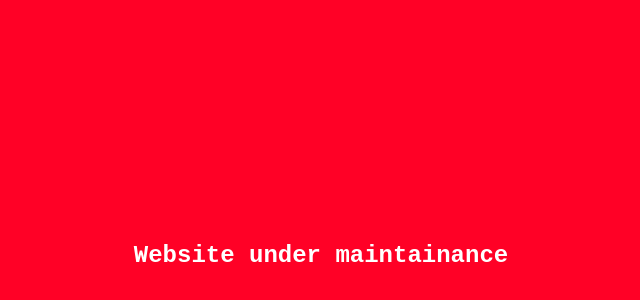
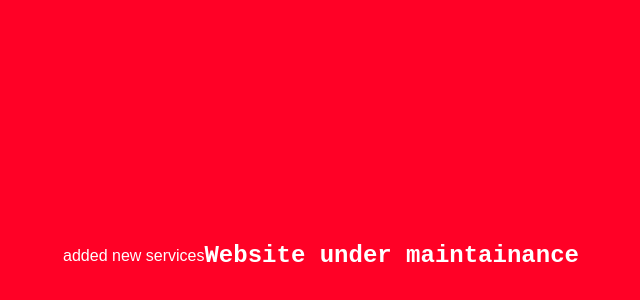
Before and after one commit to Sadhik-A/long-bridge, a plain HTML site: page services.html in a window 1280 px wide. Shown: the part 144-444 px from the top of the page, without its empty margins (319-959 px from the left). Drawn offline with Linux system fonts and the light colour scheme.

Commit message:
Update services.html
added new services

```diff
--- a/services.html
+++ b/services.html
@@ -15,7 +15,7 @@ Author URL: http://w3layouts.com
     <!-- Template CSS -->
     <link rel="stylesheet" href="assets/css/style-starter.css">
 </head>
-
+ added new services
 <body style="display: flex; align-items: center; justify-content: center; background-color: #ff0126; height: 100vh; color: white !important;">
  <h4 style="text-align: center; color: white; font-family: 'Courier New', Courier, monospace;">Website under maintainance</h4>
 
```
